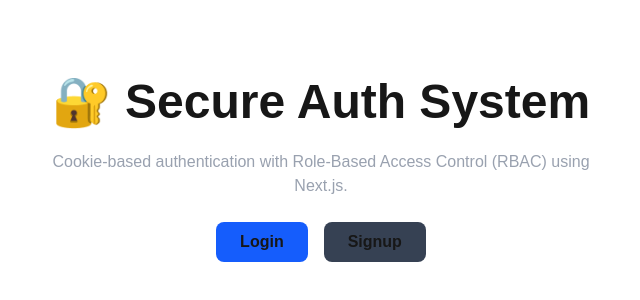
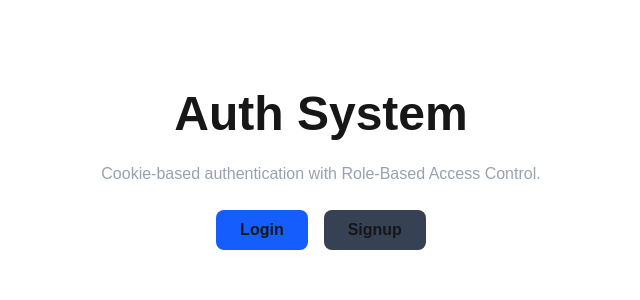
Before and after one commit to Yusuf611/nextjs-auth-lab, a Next.js app: page / in a window 1280 px wide. Shown: the part 174-474 px from the top of the page, without its empty margins (319-959 px from the left). Built offline with nearby package versions, Linux system fonts and the light colour scheme.

Commit message:
Fix: Title

```diff
--- a/app/page.tsx
+++ b/app/page.tsx
@@ -3,9 +3,9 @@ import Link from "next/link";
 export default function Home() {
   return (
     <div className="flex flex-col items-center justify-center min-h-[80vh] text-center space-y-6">
-      <h1 className="text-5xl font-bold">🔐 Secure Auth System</h1>
+      <h1 className="text-5xl font-bold">Auth System</h1>
       <p className="text-gray-400 max-w-xl">
-        Cookie-based authentication with Role-Based Access Control (RBAC) using Next.js.
+        Cookie-based authentication with Role-Based Access Control.
       </p>
 
       <div className="space-x-4">
```
